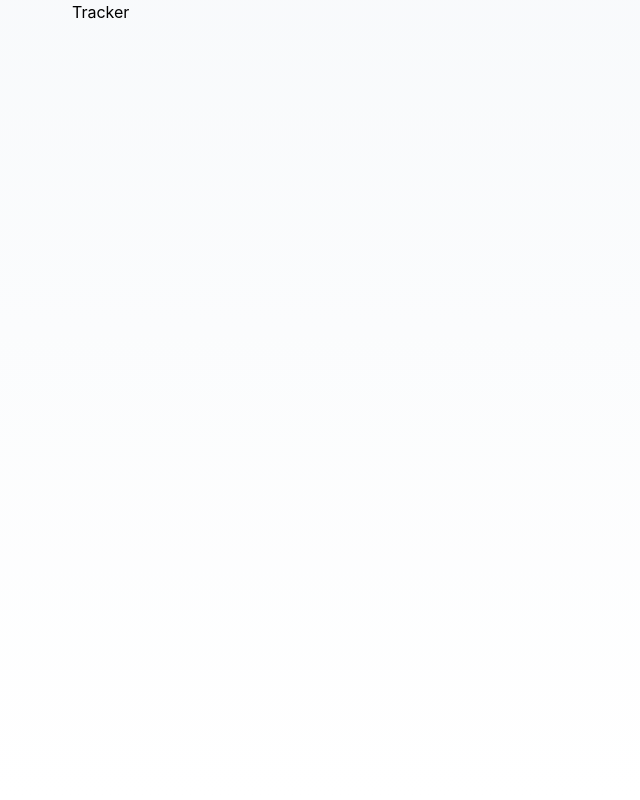
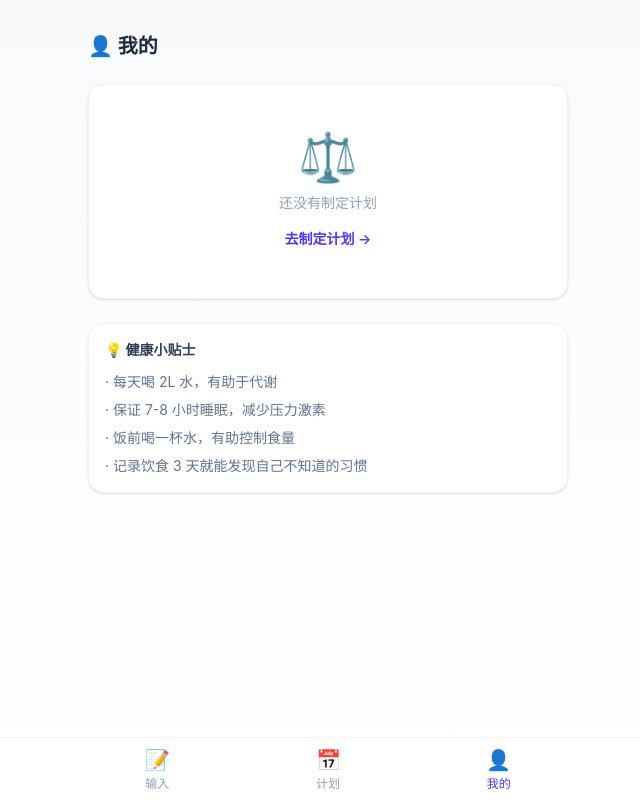
Before and after one commit to hancaijun/AI-weight-manager, a React (Vite) app: page /track in a window 1280 px wide. Shown: the whole page, without its empty margins (312-952 px from the left). Built offline with nearby package versions, Linux system fonts and the light colour scheme.

Commit message:
feat: add tracker page skeleton + complete all pages

```diff
--- a/src/pages/TrackerPage.tsx
+++ b/src/pages/TrackerPage.tsx
@@ -1,3 +1,66 @@
+import { useNavigate } from 'react-router-dom'
+import { usePlanStore } from '../store/usePlanStore'
+import BottomNav from '../components/ui/BottomNav'
+import Card from '../components/ui/Card'
+
 export default function TrackerPage() {
-  return <div>Tracker</div>
+  const navigate = useNavigate()
+  const planResult = usePlanStore((s) => s.planResult)
+
+  return (
+    <div className="px-4 pt-8 pb-20">
+      <h1 className="text-xl font-bold text-slate-800 mb-6">👤 我的</h1>
+
+      {planResult ? (
+        <Card>
+          <div className="text-center py-6">
+            <div className="text-4xl mb-3">🏗️</div>
+            <h3 className="font-semibold text-slate-700 mb-1">打卡追踪即将上线</h3>
+            <p className="text-sm text-slate-400">每日体重记录、饮食完成度、运动打卡将在下一版本推出</p>
+          </div>
+          <div className="space-y-3 pt-3 border-t border-slate-100">
+            <div className="flex justify-between text-sm">
+              <span className="text-slate-400">BMI</span>
+              <span className="font-semibold">{planResult.bmi}</span>
+            </div>
+            <div className="flex justify-between text-sm">
+              <span className="text-slate-400">分类</span>
+              <span className={`font-semibold ${planResult.bmiColor}`}>{planResult.bmiCategory}</span>
+            </div>
+            <div className="flex justify-between text-sm">
+              <span className="text-slate-400">每日目标</span>
+              <span className="font-semibold text-indigo-600">{planResult.targetKcal} kcal</span>
+            </div>
+          </div>
+        </Card>
+      ) : (
+        <Card>
+          <div className="text-center py-8">
+            <div className="text-5xl mb-3">⚖️</div>
+            <p className="text-slate-400 text-sm">还没有制定计划</p>
+            <button
+              onClick={() => navigate('/input')}
+              className="mt-4 text-indigo-600 font-semibold text-sm"
+            >
+              去制定计划 →
+            </button>
+          </div>
+        </Card>
+      )}
+
+      <div className="mt-6">
+        <Card>
+          <h3 className="font-semibold text-slate-700 mb-3 text-sm">💡 健康小贴士</h3>
+          <ul className="space-y-2 text-sm text-slate-500">
+            <li>· 每天喝 2L 水，有助于代谢</li>
+            <li>· 保证 7-8 小时睡眠，减少压力激素</li>
+            <li>· 饭前喝一杯水，有助控制食量</li>
+            <li>· 记录饮食 3 天就能发现自己不知道的习惯</li>
+          </ul>
+        </Card>
+      </div>
+
+      <BottomNav />
+    </div>
+  )
 }
```
Also changed, not shown: .omc/state/hud-stdin-cache.json.
